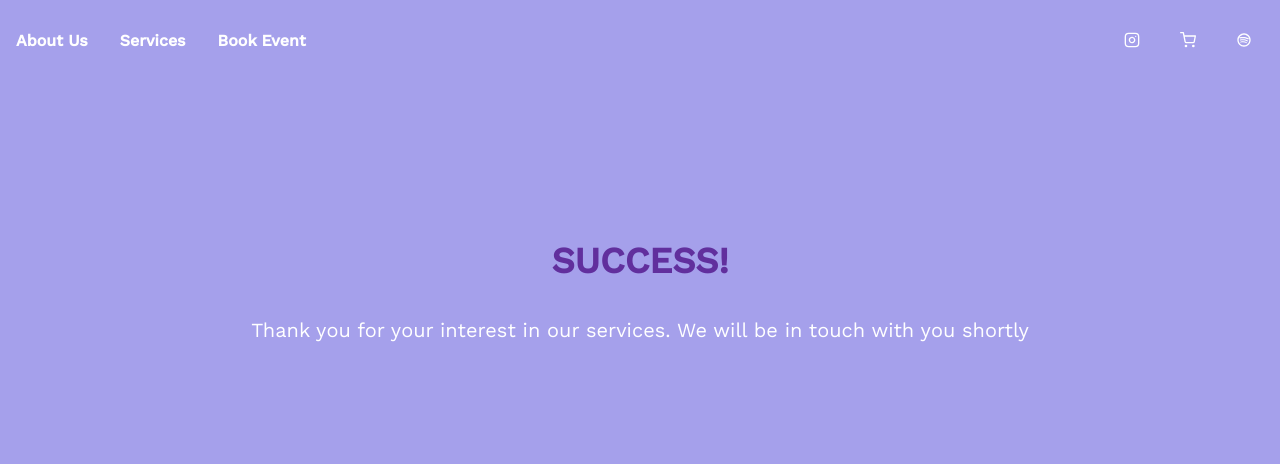
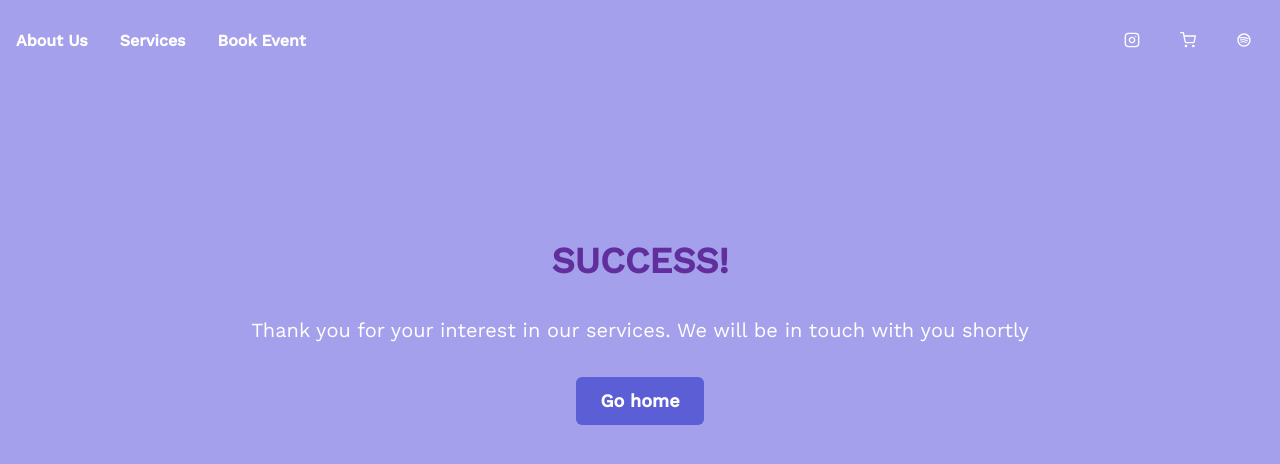
Before and after one commit to thrd-coffee-company/thrd-site, a Next.js app: page /success in a window 1280 px wide. Shown: the top 464 px of the page. Built offline with nearby package versions, Linux system fonts and the light colour scheme.

Commit message:
chore: add home button on success page

```diff
--- a/src/pages/success.tsx
+++ b/src/pages/success.tsx
@@ -1,21 +1,36 @@
-import { Box, Heading, Center, Text } from "@chakra-ui/react";
+import { Box, Heading, Stack, Text, Link, Button } from "@chakra-ui/react";
 import { SectionContainer } from "../components/sectionContainer";
+import NextLink from "next/link";
 
 const SuccessPage = () => {
   return (
     <Box className="success-page" bg="purple.500" p={20} height="100vh">
       <SectionContainer p={8}>
-        <Center mb={8}>
+        <Stack direction="column" align="center" justify="center" spacing={8}>
           <Heading color="purple.800" textTransform="uppercase" fontSize="4xl">
             SUCCESS!
           </Heading>
-        </Center>
-        <Center>
           <Text color="white" fontSize="xl">
             Thank you for your interest in our services. We will be in touch
             with you shortly
           </Text>
-        </Center>
+
+          <NextLink href="/" passHref style={{ textDecoration: "none" }}>
+            <Link _hover={{ textDecoration: "none" }}>
+              <Button
+                bg="purple.600"
+                color="white"
+                size="lg"
+                _hover={{
+                  bg: "purple.700",
+                  textDecoration: "none",
+                }}
+              >
+                Go home
+              </Button>
+            </Link>
+          </NextLink>
+        </Stack>
       </SectionContainer>
     </Box>
   );
```
